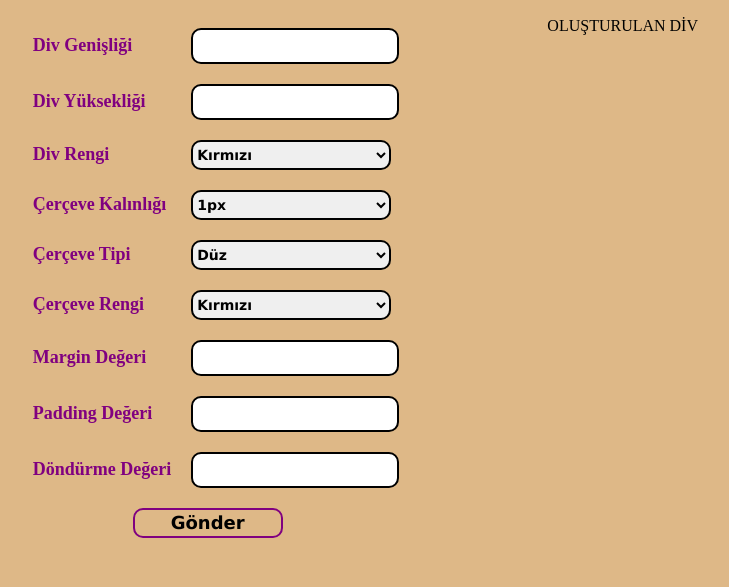
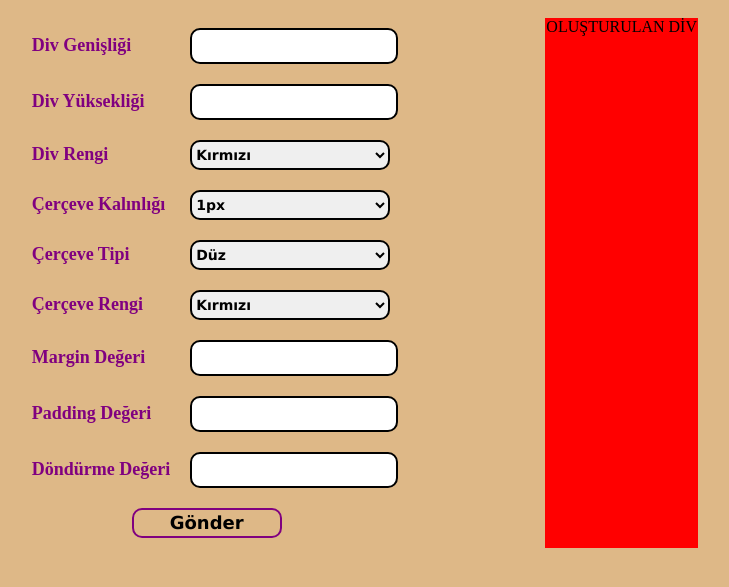
Before and after one commit to Zehray/Application-studies-for-Javascript, a plain HTML site: page Dinamik Kutu/index.html in a window 1280 px wide. Both pictures are taken after a click on the button "Gönder". Shown: the part 57-644 px from the top of the page, without its empty margins (342-1071 px from the left). Drawn offline with Linux system fonts and the light colour scheme.

Commit message:
edited style with javascript

```diff
--- a/Dinamik Kutu/index.html
+++ b/Dinamik Kutu/index.html
@@ -35,7 +35,7 @@
           <tr>
             <td>Çerçeve Kalınlığı</td>
             <td>
-              <select name="" id="border-weight">
+              <select name="" id="border-width">
                 <option value="1px">1px</option>
                 <option value="3px">3px</option>
                 <option value="5px">5px</option>
--- a/Dinamik Kutu/script.js
+++ b/Dinamik Kutu/script.js
@@ -1,9 +1,9 @@
 
-/*Elementlerin Seçim İşlemleri */
-var width = document.getElementById("box-width");
-var height = document.getElementById("box-height");
-var bgColor = document.getElementById("background-color");
-var borderWeight = document.getElementById("border-weight");
+/* Selection Operations of Elements */
+var boxWidth = document.getElementById("box-width");
+var boxHeight = document.getElementById("box-height");
+var backgroundColor = document.getElementById("background_color");
+var borderWidth = document.getElementById("border-width");
 var borderType = document.getElementById("border-type");
 var borderColor = document.getElementById("border-color");
 var boxMargin = document.getElementById("box-margin");
@@ -12,6 +12,20 @@ var rotate = document.getElementById("rotate");
 
 var boxCreate = document.getElementById("create");
 
-var rightSide = document.getElementsByClassName("right");
+var rightSide = document.getElementsByClassName("right")[0];
 
 /* Event to determine the function to run when clicked */
+
+boxCreate.addEventListener("click", createDiv);
+function createDiv(){
+    rightSide.style.width = boxWidth.value + "px";
+    rightSide.style.height = boxHeight.value + "px";
+    rightSide.style.backgroundColor = backgroundColor.value;
+    rightSide.style.borderWidth = borderWidth.value;
+    rightSide.style.borderStyle = borderType.value;
+    rightSide.style.borderColor = borderColor.value;
+    rightSide.style.margin = boxMargin.value;
+    rightSide.style.padding = boxPadding.value;
+
+    rightSide.style.transform = "rotate("+rotate.value+"deg)";
+}
```
